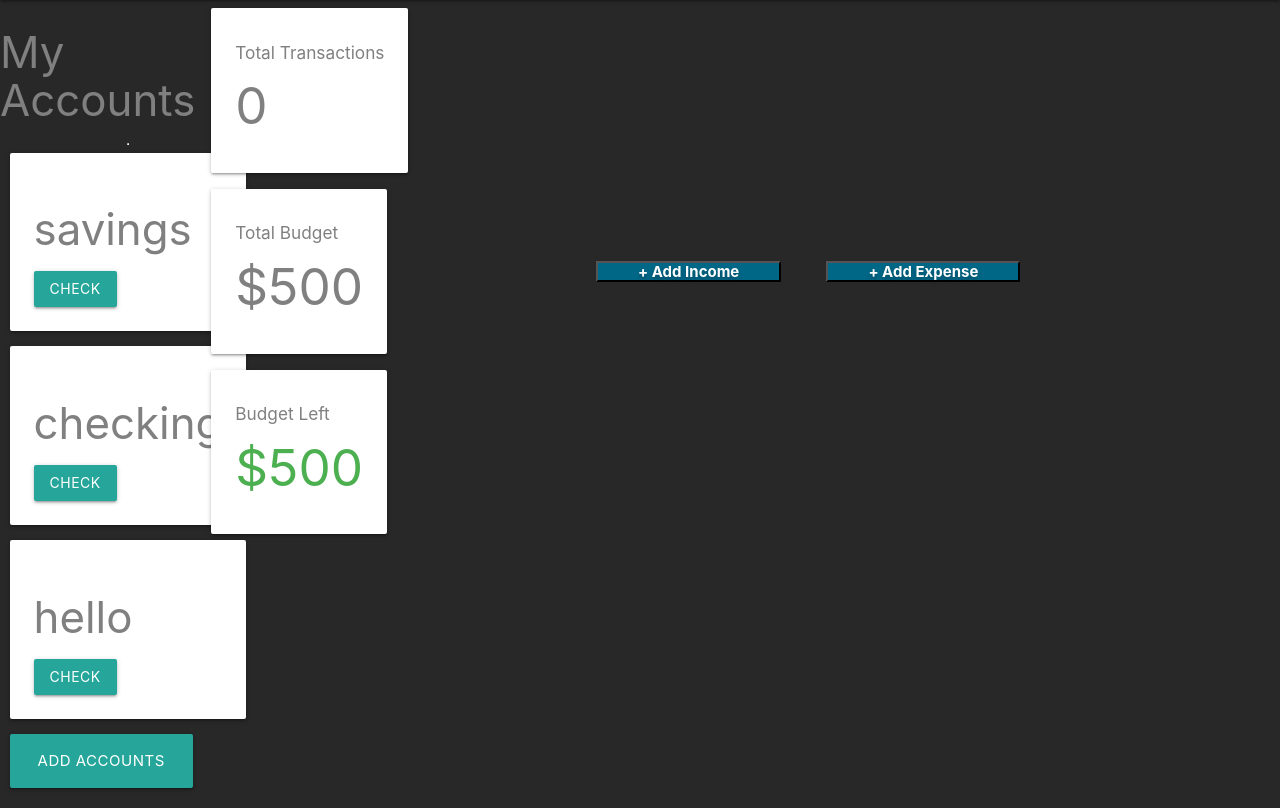
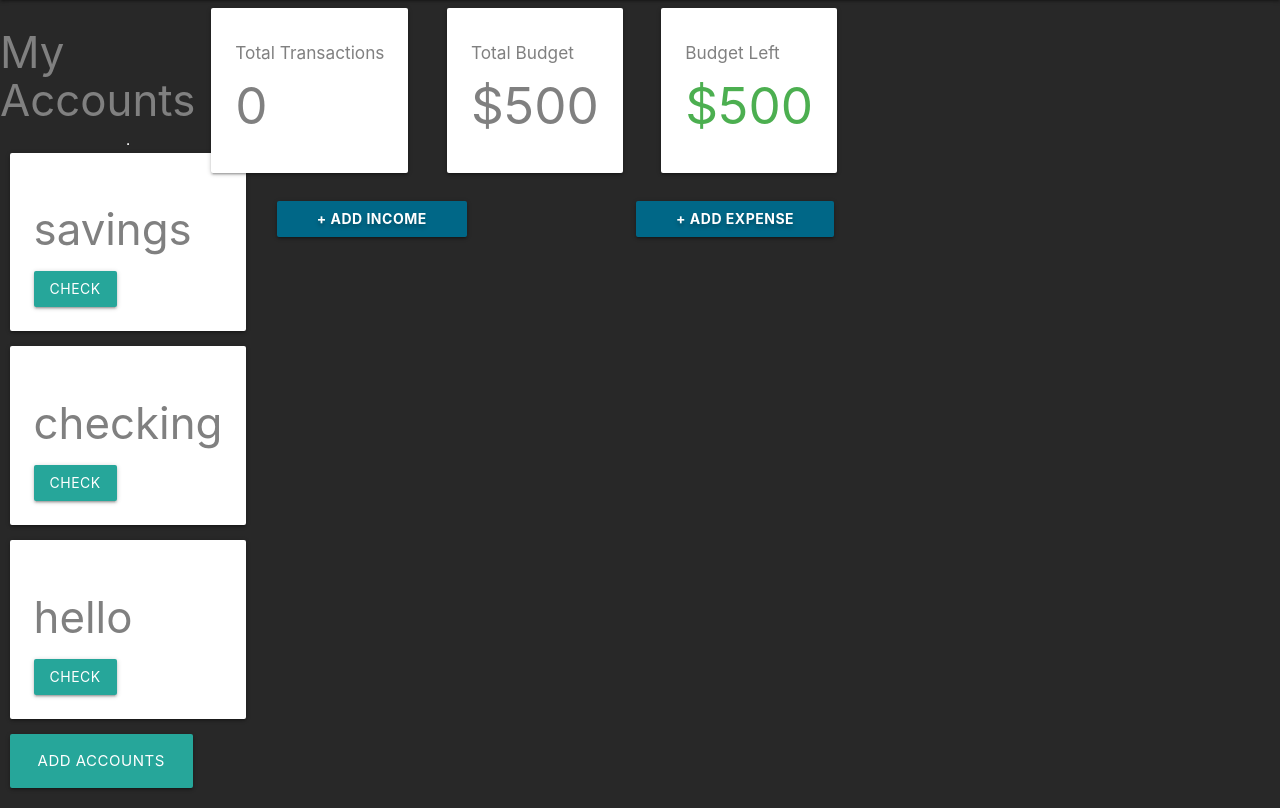
Before and after one commit to bestepha83/Budgeting-App, a Django app: a page that uses budget/templates/budget/transactions.html in a window 1280 px wide. Shown: the part 64-872 px from the top of the page. Run offline with Django 3.2, Linux system fonts and the light colour scheme; data comes from the database, SQL or seed files in the repository.

Commit message:
style changes p3

```diff
--- a/budget/static/css/styles.css
+++ b/budget/static/css/styles.css
@@ -38,8 +38,9 @@
 
 .w80 {
     display: flex;
-    justify-content: right;
-    align-items: center;
+    flex-direction: column;
+    justify-content: center;
+    align-items: right;
     width: 80%;
 }
 
--- a/budget/templates/budget/transactions.html
+++ b/budget/templates/budget/transactions.html
@@ -34,8 +34,8 @@
 
     <section class = "section-expenses">
         <div class="row">
-            <button class="modal-trigger" id = "income-trigger" href = "#expenseModal" onClick = "incomeFunction()">+ Add Income</button>
-            <button class="modal-trigger" id = "expense-trigger" href = "#expenseModal" onClick = "expenseFunction()">+ Add Expense</button>
+            <button class="modal-trigger btn" id = "income-trigger" href = "#expenseModal" onClick = "incomeFunction()">+ Add Income</button>
+            <button class="modal-trigger btn" id = "expense-trigger" href = "#expenseModal" onClick = "expenseFunction()">+ Add Expense</button>
         </div>
         <ul class="z-depth-1">
             {% for expense in expense_list %}
```
